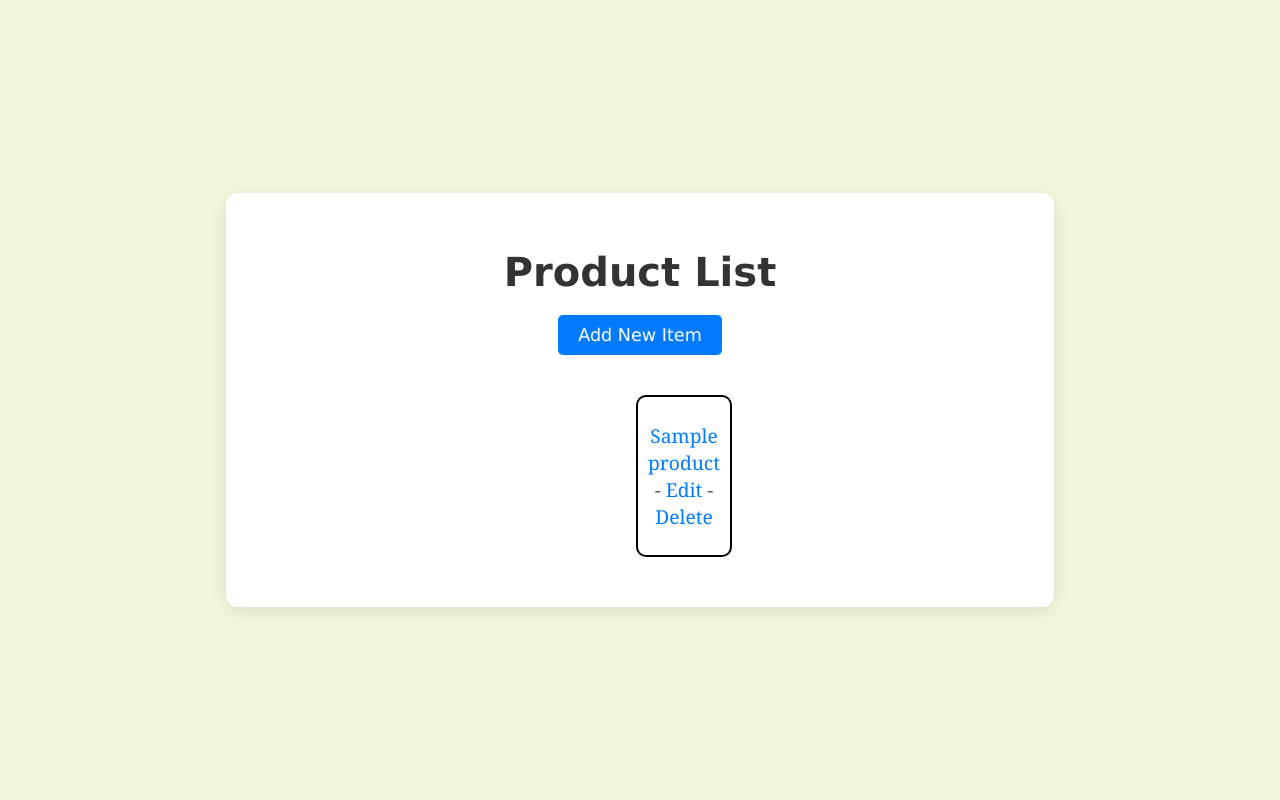
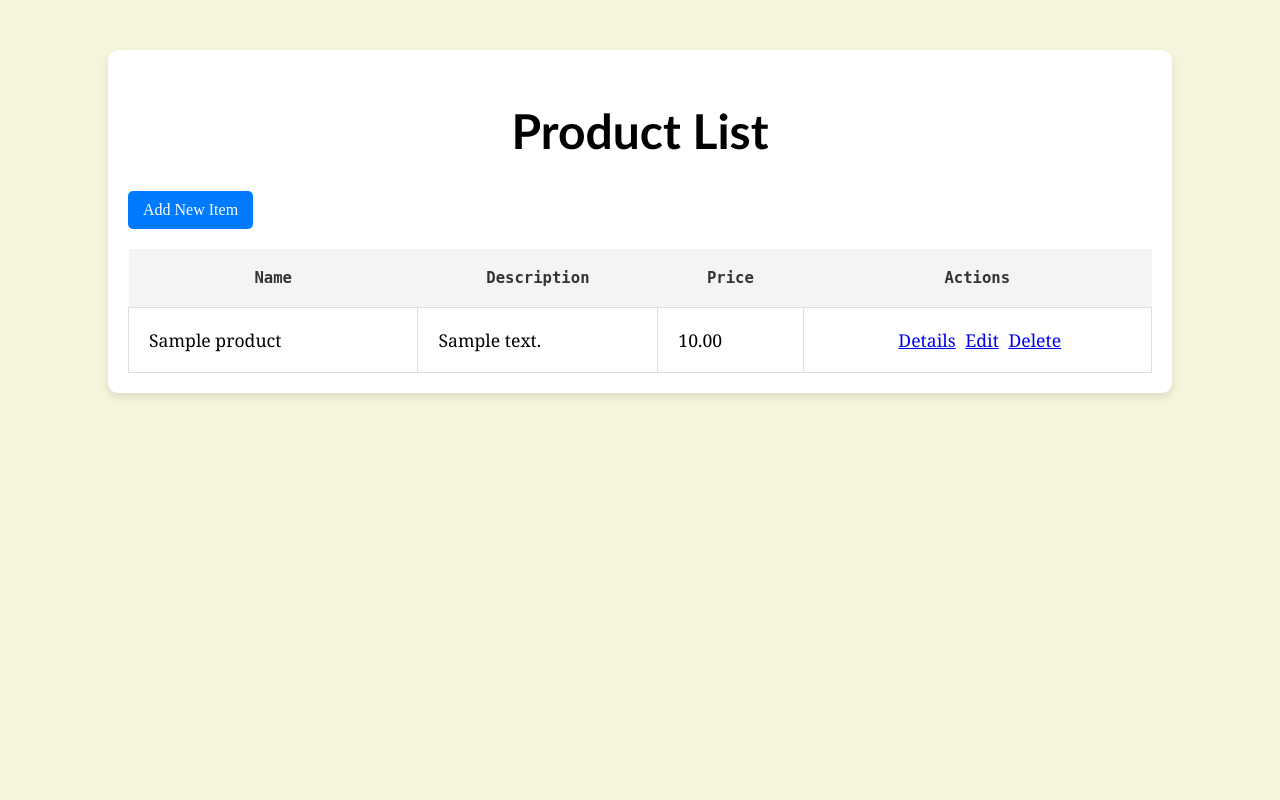
Before and after one commit to AsadulloHayrullayev/new_life-samurai, a Django app: page /product/ in a window 1280 px wide. Run offline with Django 5.2, Linux system fonts and the light colour scheme; tables that the repository leaves empty hold one stand-in row (values such as "Sample post").

Commit message:
js added

```diff
--- /dev/null
+++ b/myapp/static/script.js
@@ -0,0 +1,71 @@
+document.querySelector('.add-new').addEventListener('click', function(event) {
+    event.preventDefault();
+
+    const name = prompt("Enter product name:");
+    const description = prompt("Enter product description:");
+    const price = prompt("Enter product price:");
+
+    if (name && description && price) {
+        const tableBody = document.querySelector('table tbody');
+        const newRow = document.createElement('tr');
+
+        newRow.innerHTML = `
+            <td>${name}</td>
+            <td>${description}</td>
+            <td>${price}</td>
+            <td class="actions">
+                <a href="#" class="details">Details</a>
+                <a href="#" class="edit">Edit</a>
+                <a href="#" class="delete">Delete</a>
+            </td>
+        `;
+
+        tableBody.appendChild(newRow);
+    }
+});
+
+
+document.addEventListener('click', function(event) {
+    if (event.target.classList.contains('delete')) {
+        event.preventDefault();
+        const row = event.target.closest('tr');
+
+        if (confirm('Are you sure you want to delete this item?')) {
+            row.remove();
+        }
+    }
+});
+
+
+document.addEventListener('click', function(event) {
+    if (event.target.classList.contains('edit')) {
+        event.preventDefault();
+        const row = event.target.closest('tr');
+        const nameCell = row.children[0];
+        const descriptionCell = row.children[1];
+        const priceCell = row.children[2];
+
+        const newName = prompt("Edit name:", nameCell.innerText);
+        const newDescription = prompt("Edit description:", descriptionCell.innerText);
+        const newPrice = prompt("Edit price:", priceCell.innerText);
+
+        if (newName && newDescription && newPrice) {
+            nameCell.innerText = newName;
+            descriptionCell.innerText = newDescription;
+            priceCell.innerText = newPrice;
+        }
+    }
+});
+
+
+document.addEventListener('click', function(event) {
+    if (event.target.classList.contains('details')) {
+        event.preventDefault();
+        const row = event.target.closest('tr');
+        const name = row.children[0].innerText;
+        const description = row.children[1].innerText;
+        const price = row.children[2].innerText;
+
+        alert(`Name: ${name}\nDescription: ${description}\nPrice: ${price}`);
+    }
+});
--- a/myapp/static/style.css
+++ b/myapp/static/style.css
@@ -1,66 +1,77 @@
 body {
     font-family: Arial, sans-serif;
-    background-color:beige;
+    background-color: beige;
     margin: 0;
-    height: 100vh;
-    display: flex;
-    justify-content: center;
-    align-items: center;
+    padding: 0;
 }
 
+
 .container {
-    background-color: #ffffff;
-    padding: 30px;
-    border-radius: 12px;
-    box-shadow: 0px 4px 20px rgba(0, 0, 0, 0.1);
-    text-align: center;
-    width: 60%;
+    width: 80%;
+    margin: auto;
+    background-color: white;
+    padding: 20px;
+    box-shadow: 0 4px 8px rgba(0, 0, 0, 0.1);
+    border-radius: 10px;
+    margin-top: 50px;
 }
 
 h1 {
-    font-size: 2.5em;
-    color: #333;
-    margin-bottom: 20px;
-    font-family: Verdana, Geneva, Tahoma, sans-serif;
+    text-align: center;
+    font-size: 3em;
+    font-family: 'Gill Sans', 'Gill Sans MT', Calibri, 'Trebuchet MS', sans-serif;
 }
 
 .add-new {
     display: inline-block;
-    margin-bottom: 20px;
-    padding: 10px 20px;
     background-color: #007bff;
     color: white;
+    padding: 10px 15px;
     border-radius: 5px;
     text-decoration: none;
-    font-size: 1.1em;
-    font-family: Verdana, Geneva, Tahoma, sans-serif;
+    margin-bottom: 20px;
+    font-family: initial;
 }
 
 .add-new:hover {
     background-color: #0056b3;
 }
-
-ul {
-    border: 2px solid #000;
-    padding: 10px;
-    margin: 20px 380px;
-    border-radius: 10px;
-    width: fit-content;
-    list-style: none;
+.table {
+    width: 100%;
+    border-collapse: collapse;
 }
 
-li {
-    font-family: Georgia, 'Times New Roman', Times, serif;
-    margin: 15px 0;
+.table th {
+    background-color: #f4f4f4;
+    color: #333;
+    padding: 20px;
+    text-align: center;
     font-size: 1.2em;
-    color: #555;
 }
 
-li a {
-    color: #007bff;
-    text-decoration: none;
+.table td {
+    background-color: #ffffff;
+    padding: 20px;
+    font-size: 1.1em;
 }
 
-li a:hover {
-    text-decoration: underline;
+
+.actions {
+    text-align: center;
 }
+
+.actions a{
+    margin-left: 5px;
+}
+
+.table td {
+    border: 1px solid #ddd;
+    font-family: Cambria, Cochin, Georgia, Times, 'Times New Roman', serif;
+}
+
+
+.table tr {
+    background-color: #f1f1f1;
+    font-family: monospace;
+    font-size: medium;
+}
--- a/myapp/static/style_delete.css
+++ b/myapp/static/style_delete.css
@@ -1,6 +1,6 @@
 body {
     font-family: Arial, sans-serif;
-    background-color:beige;
+    background-color:pink;
     margin: 0;
     height: 100vh;
     display: flex;
--- a/myapp/static/style_detail.css
+++ b/myapp/static/style_detail.css
@@ -1,6 +1,6 @@
 body {
     font-family: Arial, sans-serif;
-    background-color:beige;
+    background-color:burlywood;
     margin: 0;
     height: 100vh;
     display: flex;
--- a/myapp/static/style_edit.css
+++ b/myapp/static/style_edit.css
@@ -1,6 +1,6 @@
 body {
     font-family: Arial, sans-serif;
-    background-color:beige;
+    background-color:bisque;
     margin: 0;
     height: 100vh;
     display: flex;
--- a/myapp/templates/product_confirm_delete.html
+++ b/myapp/templates/product_confirm_delete.html
@@ -1,3 +1,4 @@
+<title>Confirm-Delete</title>
 {% load static %}
 <link rel="stylesheet" type="text/css" href="{% static 'style_delete.css' %}">
 
--- a/myapp/templates/product_form.html
+++ b/myapp/templates/product_form.html
@@ -1,3 +1,4 @@
+<title>Edit</title>
 {% load static %}
 <link rel="stylesheet" type="text/css" href="{% static 'style_edit.css' %}">
 <div class ="edit">
--- a/myapp/templates/product_list.html
+++ b/myapp/templates/product_list.html
@@ -9,15 +9,31 @@
     <div class="container">
         <h1>Product List</h1>
         <a href="{% url 'create_product' %}" class="add-new">Add New Item</a>
-        <ul>
-            {% for product in products %}
-            <li>
-                <a href="{% url 'product_detail' product.pk %}">{{ product.name }}</a> -
-                <a href="{% url 'update_product' product.pk %}">Edit</a> -
-                <a href="{% url 'delete_product' product.pk %}">Delete</a>
-            </li>
-            {% endfor %}
-        </ul>
+        <table class="table">
+            <thead>
+                <tr>
+                    <th>Name</th>
+                    <th>Description</th>
+                    <th>Price</th>
+                    <th class = "actions">Actions</th>
+                </tr>
+            </thead>
+            <tbody>
+                {% for product in products %}
+                <tr>
+                    <td>{{ product.name }}</td>
+                    <td>{{ product.description }}</td>
+                    <td>{{ product.price }}</td>
+                    <td class="actions">
+                        <a href="{% url 'product_detail' product.pk %}" class="details">Details</a>
+                        <a href="{% url 'update_product' product.pk %}" class="edit">Edit</a>
+                        <a href="{% url 'delete_product' product.pk %}" class="delete">Delete</a>
+                    </td>
+                </tr>
+                {% endfor %}
+            </tbody>
+        </table>
     </div>
+    <script src="{% static 'script.js' %}"></script>
 </body>
 </html>
```
Also changed, not shown: myapp/views.py (+3 -4 lines).
